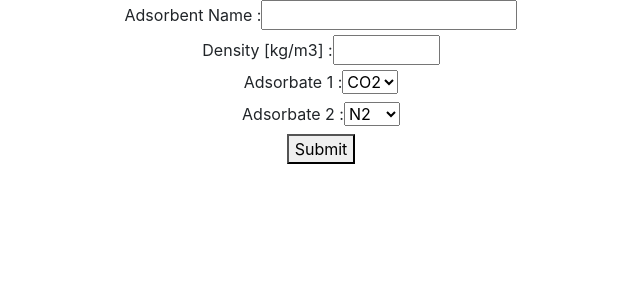
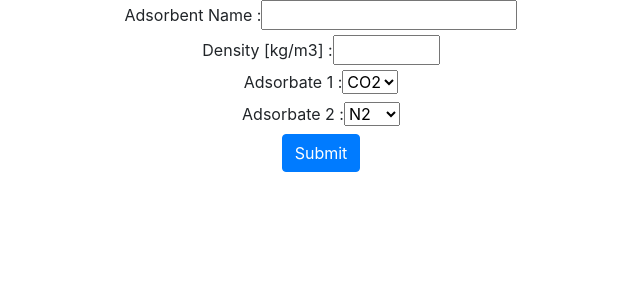
Before and after one commit to vishalbalashankar/isotherm_fitting_tool, a React (Create React App) app in the folder react-frontend/: page / in a window 1280 px wide. Shown: the top 300 px of the page, without its empty margins (319-959 px from the left). Built offline with nearby package versions, Linux system fonts and the light colour scheme; the HTML template or start-up script is replaced by a standard one.

Commit message:
Include button from bootstrap

```diff
--- a/react-frontend/src/component/NameForm.js
+++ b/react-frontend/src/component/NameForm.js
@@ -1,4 +1,6 @@
 import React from 'react'
+import 'bootstrap/dist/css/bootstrap.min.css'
+import {Button} from 'react-bootstrap'
 
 class NameForm extends React.Component {
     constructor(props) {
@@ -63,7 +65,7 @@ class NameForm extends React.Component {
                         <option value="ar">Ar</option>
                     </select>
                 </div>
-                <button type='submit'>Submit</button>
+                <Button type='submit'>Submit</Button>
             </form>
         )
     }
```
